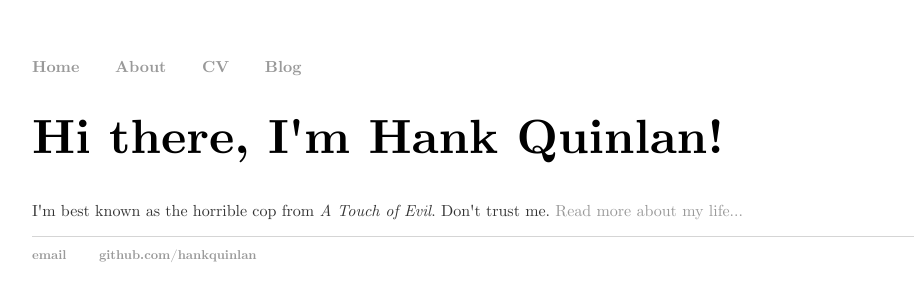
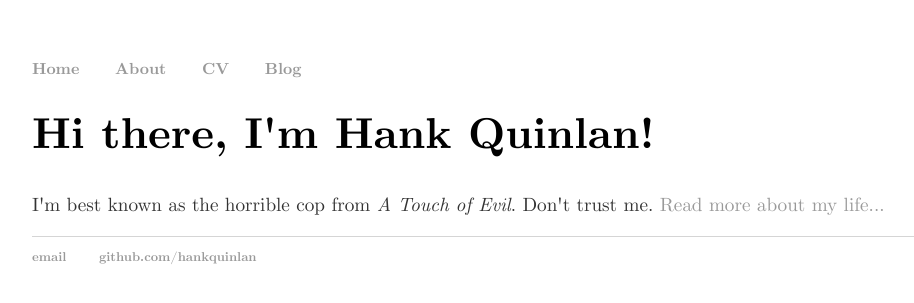
Before and after one commit to bigrube77/bigrube77.github.io, a Jekyll site: the page built from index.html, in a window 1280 px wide. Shown: the top 303 px of the page, without its empty margins (160-1074 px from the left). Built offline with Jekyll 4.4.1, drawn with Linux system fonts in a browser that asks for light colours.

Commit message:
font tweaks

```diff
--- a/css/main.css
+++ b/css/main.css
@@ -5,15 +5,15 @@ body { margin: 60px auto; width: 70%; }
 a { text-decoration: none; color: #999; }
 a:hover { text-decoration: underline; }
 
-p { font-size: 1em; font-family: 'Computer Modern Serif'; line-height: 1em; color: #333; }
+p { font-size: 1.2em; font-family: 'Computer Modern Serif'; line-height: 1.2em; color: #333; }
 
-ul { font-size: 1em; font-family: 'Computer Modern Serif'; line-height: 1em; color: #333; }
+ul { font-size: 1.2em; font-family: 'Computer Modern Serif'; line-height: 1.2em; color: #333; }
 
 
 h1, h2, h3, h4 { font-family: 'Computer Modern Serif'}
-h1 { font-size: 3em;  }
-h2 { font-size: 2.7em; }
-h3 { font-size: 2.3em; }
+h1 { font-size: 2.7em;  }
+h2 { font-size: 2.3em; }
+h3 { font-size: 2.0em; }
 h4 { font-size: 1.9em; }
 
 nav ul, footer ul { font-size: 1em; font-family: 'Computer Modern Serif'; padding: 0px; list-style: none; font-weight: bold; }
```
